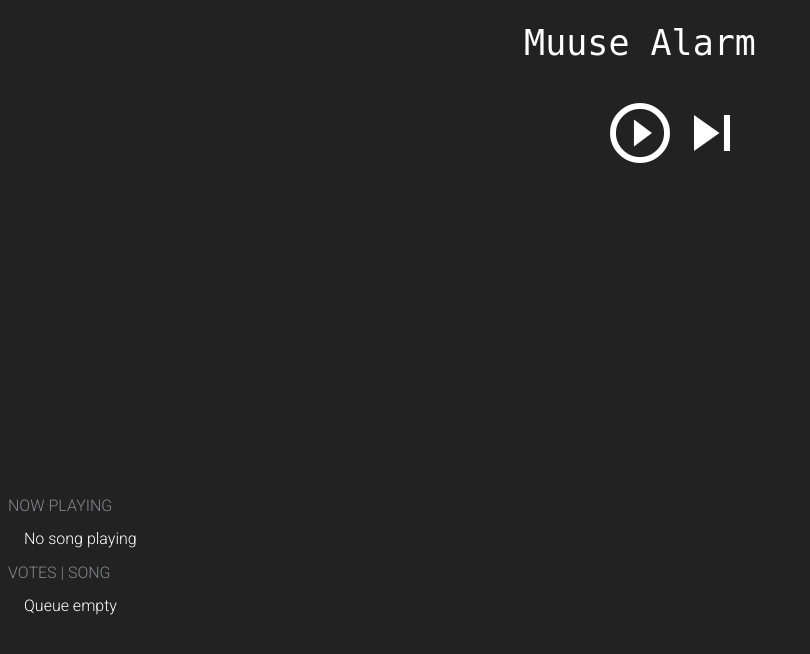
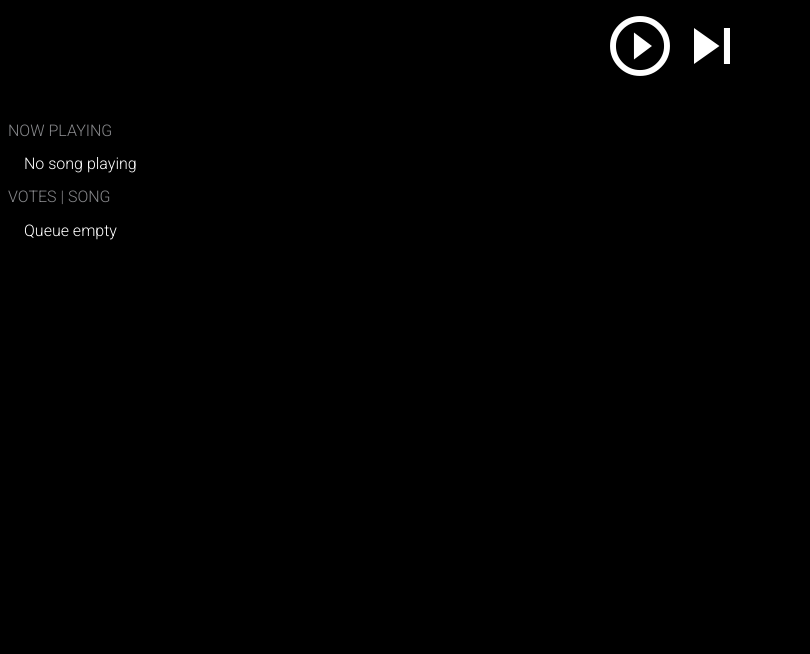
Before and after one commit to marktoujiline/SBHacksIII, a React (Create React App) app in the folder web/: page / in a window 1280 px wide. Shown: the top 654 px of the page, without its empty margins (0-810 px from the left). Built offline with nearby package versions, Linux system fonts and the light colour scheme; no server answers.

Commit message:
updated ui

```diff
--- a/web/src/App.css
+++ b/web/src/App.css
@@ -44,3 +44,20 @@
     flex: 1 1 auto;
     width: 100%;
 }
+
+* { box-sizing: border-box; }
+.video-background {
+  background: #000;
+  position: fixed;
+  top: 0; right: 0; bottom: 0; left: 0;
+  z-index: -99;
+}
+.video-foreground,
+.video-background .react-player {
+  position: absolute;
+  top: 0;
+  left: 0;
+  width: 100%;
+  height: 100%;
+  pointer-events: none;
+}
--- a/web/src/App.jsx
+++ b/web/src/App.jsx
@@ -42,11 +42,6 @@ class App extends Component {
   render() {
     return (
       <div className="App">
-
-        <div className="App-header">
-          <h1>Muuse Alarm</h1>
-        </div>
-
         <div className="main-player" >
             <div className="controls">
               <i className="material-icons icon-hidden" onClick={() => this.skipSong()}>skip_previous</i>
@@ -58,13 +53,18 @@ class App extends Component {
               }
               <i className="material-icons" onClick={() => this.skipSong()}>skip_next</i>
             </div>
+            <div className="video-background">
+              <div className="video-foreground">
+              <ReactPlayer
+                  className="react-player"
+                  url={this.state.currentSong.url}
+                  width="100%"
+                  height="100%"
+                  onEnded={() => this.netService.getNextSong()}
+                  playing={this.state.playSong}/>
+              </div>
+            </div>
 
-          <ReactPlayer
-              url={this.state.currentSong.url}
-              width={this.pageWith / 2 }
-              height={(this.pageWith / 25) * 9}
-              onEnded={() => this.netService.getNextSong()}
-              playing={this.state.playSong}/>
 
               <SongTable className="song-table"
                          style={{height: this.pageWith /25 * 9}}
@@ -79,7 +79,10 @@ class App extends Component {
   }
 
   toggleSongPlayback() {
-    if (this.state.currentSong.url === '') return;
+    if (this.state.currentSong.url === '') {
+      this.skipSong();
+      return;
+    }
     this.setState((prev) => {
       return {playSong: !prev.playSong}
     });
--- a/web/src/index.css
+++ b/web/src/index.css
@@ -7,3 +7,11 @@ body {
   color: white;
   overflow:auto;
 }
+
+#root {
+    top: 0;
+    position: absolute;
+    width: 100%;
+    height: 100%;
+    background: rgba(0, 0, 0, 0.49);
+}
--- a/web/src/network-service/NetworkService.js
+++ b/web/src/network-service/NetworkService.js
@@ -4,13 +4,13 @@ import 'whatwg-fetch';
 export default class NetworkService {
 
     constructor(){
-        this.SERVER_ADDR = "localhost:8081";
-        this.SERVER_URL = "http://" + this.SERVER_ADDR;
+        this.SERVER_ADDR = "muusealert.herokuapp.com";
+        this.SERVER_URL = "https://" + this.SERVER_ADDR;
         this.songs = [];
 
         this.playlistObservable = Observable.create((o) => {
             this.PlaylistObserver = o;
-            let socket = new WebSocket("ws://" + this.SERVER_ADDR);
+            let socket = new WebSocket("wss://" + this.SERVER_ADDR);
 
             // Listen for messages
             socket.onopen = () => console.log("Socket connected");
@@ -58,13 +58,13 @@ export default class NetworkService {
 
     // TODO: vote on server
     vote(song) {
-        let i = this.songs.map(s => s.url).indexOf(song.url);
-        this.songs.splice(i, 1)[0];
-        song.votes++;
-        this.songs.push(song);
-        this.songs = this.songs.slice().sort((a, b) => b.votes-a.votes);
+        // let i = this.songs.map(s => s.url).indexOf(song.url);
+        // this.songs.splice(i, 1)[0];
+        // song.votes++;
+        // this.songs.push(song);
+        // this.songs = this.songs.slice().sort((a, b) => b.votes-a.votes);
 
-        this.PlaylistObserver.next(this.songs);
+        // this.PlaylistObserver.next(this.songs);
     }
 
 
--- a/web/src/song-table/songTable.css
+++ b/web/src/song-table/songTable.css
@@ -21,7 +21,7 @@
     align-items: center;
 }
 .song-row:hover {
-    background: #292929;
+    background: rgba(0, 0, 0, 0.49);
 }
 
 .song-row--play-button {
```
